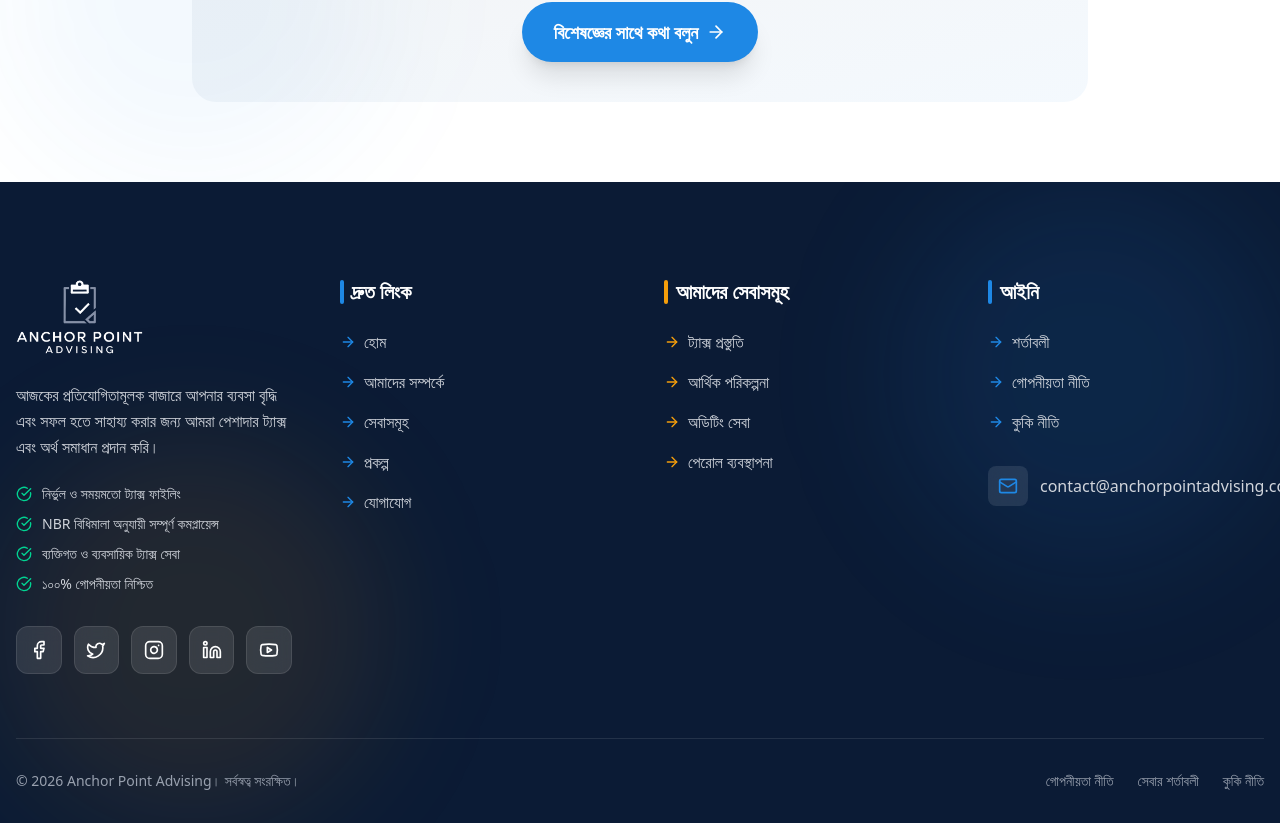
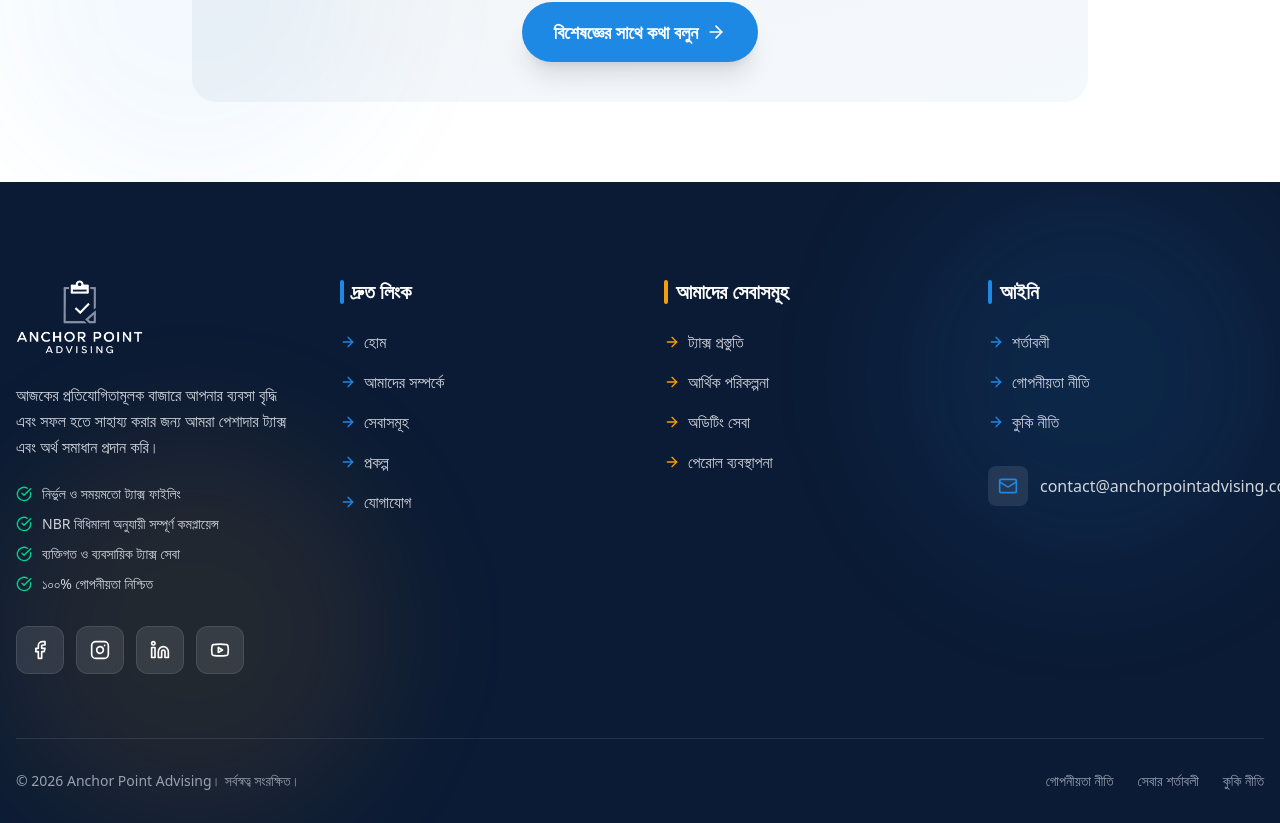
Before and after one commit to animeshkarmitun/anchorpoint-advising-website, a Next.js app: page / in a window 1280 px wide. Shown: the part 10203-11026 px from the top of the page. Built offline with nearby package versions, Linux system fonts and the light colour scheme.

Commit message:
feat: add social media links (Instagram, Facebook, LinkedIn) and comment out Twitter

```diff
--- a/src/components/Footer.tsx
+++ b/src/components/Footer.tsx
@@ -56,10 +56,10 @@ export default function Footer() {
                         )}
                         <div className="flex gap-3">
                             {[
-                                { Icon: Facebook, href: "#" },
-                                { Icon: Twitter, href: "#" },
-                                { Icon: Instagram, href: "#" },
-                                { Icon: Linkedin, href: "#" },
+                                { Icon: Facebook, href: "https://www.facebook.com/Anchorpointadvisingbd" },
+                                // { Icon: Twitter, href: "#" },
+                                { Icon: Instagram, href: "https://www.instagram.com/anchorpointadvising" },
+                                { Icon: Linkedin, href: "https://www.linkedin.com/company/anchorpoint-advising/" },
                                 { Icon: Youtube, href: "https://www.youtube.com/@anchorpointadvising" },
                             ].map(({ Icon, href }, index) => (
                                 <motion.a
```
